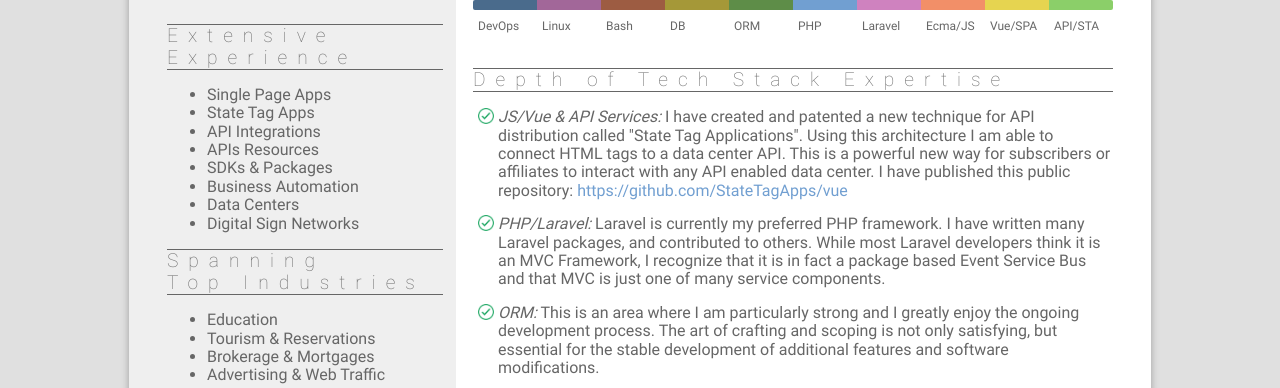
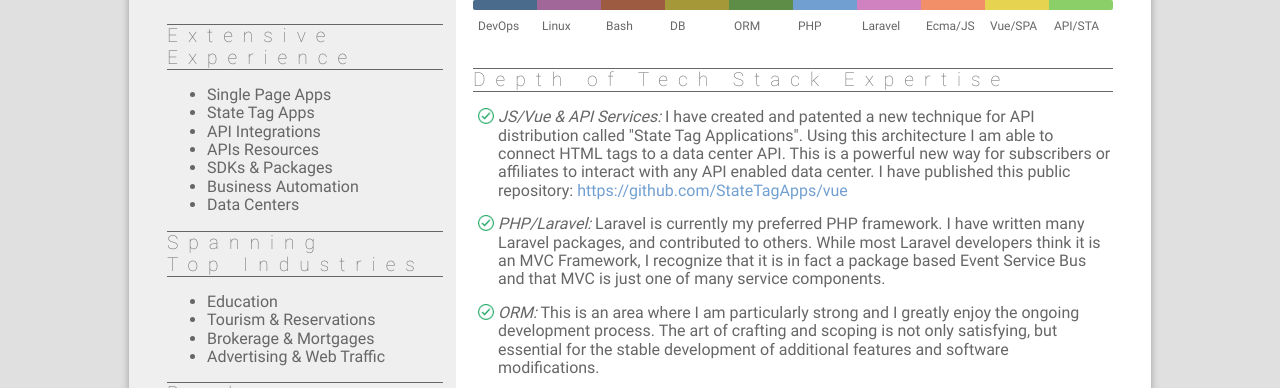
Before and after one commit to tarekadam/www, a plain HTML site: page index.html in a window 1280 px wide. Shown: the part 391-779 px from the top of the page. Drawn offline with Linux system fonts and the light colour scheme; some icons are missing.

Commit message:
removes digital signs

```diff
--- a/index.html
+++ b/index.html
@@ -77,7 +77,7 @@
             <li>SDKs & Packages</li>
             <li>Business Automation</li>
             <li>Data Centers</li>
-            <li>Digital Sign Networks</li>
+            <!--<li>Digital Sign Networks</li>-->
             <!--<li>VoIP Infrastructure</li>-->
         </ul>
 
```
